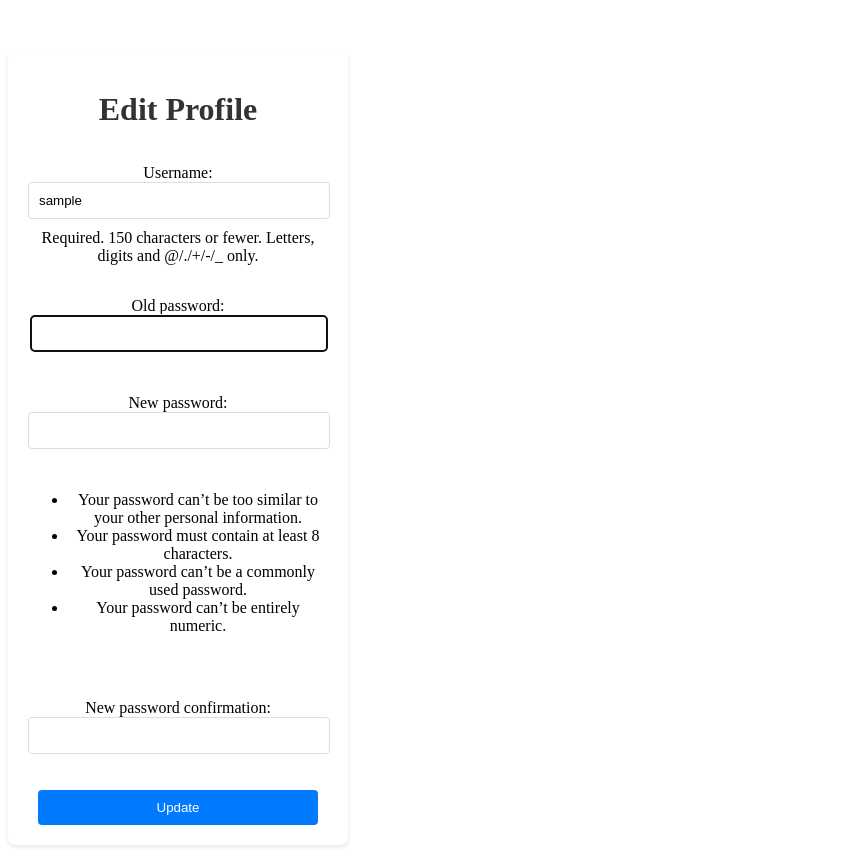
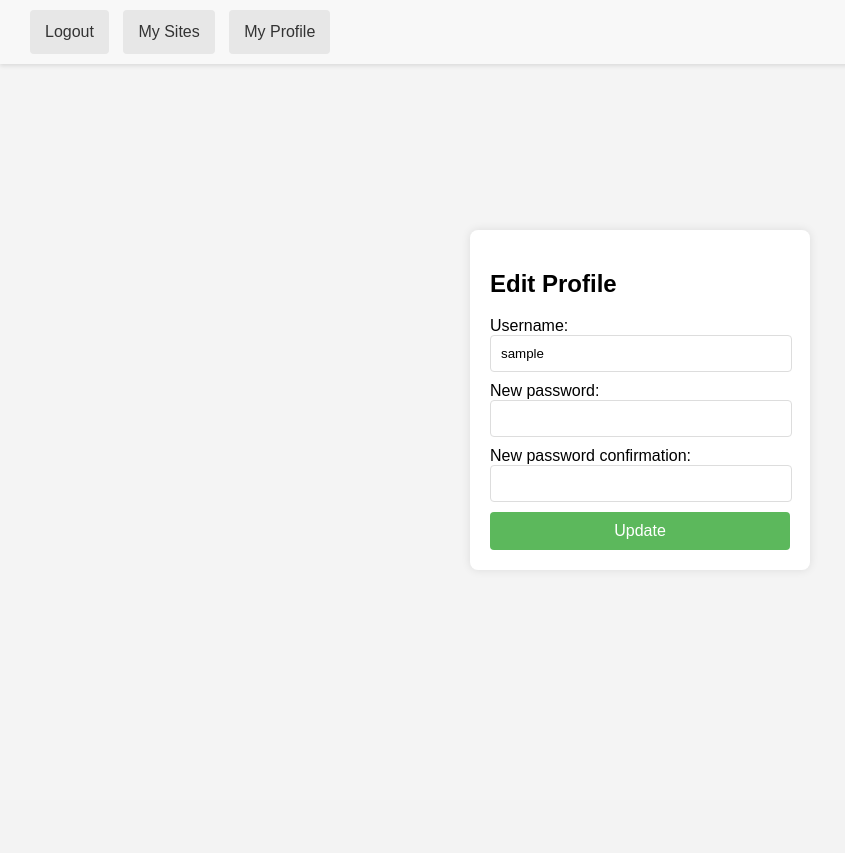
Before and after one commit to SergeyDev1996/SheepFishVPN, a Django app: page /profile-edit/ in a window 1280 px wide. Shown: the whole page, without its empty margins (0-845 px from the left). After the commit the page ends 550 px from the top, so only its background shows below. Run offline with Django 4.2, Linux system fonts and the light colour scheme; the visitor is signed in with stand-in values (Sample User, id 1).

Commit message:
design improvements

```diff
--- a/sites/urls.py
+++ b/sites/urls.py
@@ -5,7 +5,6 @@ from sites.views import create_site, my_sites_view, my_proxy_view
 urlpatterns = [
     path('create_site/', create_site, name='create_site'),
     path('sites/', my_sites_view, name='my_sites'),
-    # path('<str:site_name>/', TestProxyView.as_view(), name='proxy_view')
     path('<str:site_name>/', my_proxy_view, name='proxy_view'),
     re_path(r'^(?P<site_name>[^/]+)/(?P<link>.*)$', my_proxy_view, name='my_proxy_view'),
 ]
--- a/static/css/user/edit-profile.css
+++ b/static/css/user/edit-profile.css
@@ -1,27 +1,29 @@
-/* Edit Profile Page Styles */
-.edit-profile-container {
-    background: white;
+/* Include this in your base.css or a separate CSS file */
+
+/* Overall layout */
+body, html {
+    height: 100%;
+    margin: 0;
+    padding: 0;
+    display: flex;
+    justify-content: center;
+    align-items: center;
+    font-family: Arial, sans-serif;
+    background: #f4f4f4;
+}
+
+/* Form container */
+.form-container {
+    background: #fff;
     padding: 20px;
     border-radius: 8px;
-    box-shadow: 0 2px 4px rgba(0, 0, 0, 0.1);
+    box-shadow: 0px 0px 10px rgba(0, 0, 0, 0.1);
     width: 300px;
-    text-align: center;
-    margin-top: 50px;
 }
 
-.edit-profile-container h1 {
-    color: #333;
-    margin-bottom: 20px;
-}
-
-.edit-profile-container form {
-    display: flex;
-    flex-direction: column;
-    align-items: center;
-}
-
-.edit-profile-container input[type="text"],
-.edit-profile-container input[type="password"] {
+/* Form fields */
+.form-container input[type="text"],
+.form-container input[type="password"] {
     width: calc(100% - 20px);
     padding: 10px;
     margin-bottom: 10px;
@@ -29,24 +31,29 @@
     border-radius: 4px;
 }
 
-.edit-profile-container button[type="submit"] {
-    width: calc(100% - 20px);
+/* Submit button */
+.form-container button[type="submit"] {
+    width: 100%;
     padding: 10px;
-    margin-top: 10px;
     border: none;
     border-radius: 4px;
-    background-color: #007bff;
+    background-color: #5cb85c;
     color: white;
+    font-size: 16px;
     cursor: pointer;
 }
 
-.edit-profile-container button[type="submit"]:hover {
-    background-color: #0056b3;
+.form-container button[type="submit"]:hover {
+    background-color: #4cae4c;
 }
 
-.edit-profile-container .error {
+/* Error messages */
+.errorlist {
     color: red;
-    font-size: 0.8em;
-    width: 100%;
-    text-align: left;
+    list-style: none;
+    padding: 0;
 }
+
+.errorlist li {
+    font-size: 0.9em;
+}
--- a/templates/base.html
+++ b/templates/base.html
@@ -4,10 +4,81 @@
 <head>
     <meta charset="utf-8">
     <meta name="viewport" content="width=device-width, initial-scale=1">
+    <style>
+
+    body, html {
+      height: 100%;
+      margin: 0;
+      font-family: Arial, sans-serif; /* Example font */
+    }
+
+    /* Header styles */
+    header {
+      background-color: #f8f8f8; /* Light grey background */
+      padding: 10px 20px; /* Padding to match your signup form style */
+      box-shadow: 0 2px 4px rgba(0, 0, 0, 0.1); /* Subtle shadow for depth */
+      position: fixed; /* Fixed position to stay at the top */
+      top: 0; /* Stick to the top */
+      left: 0; /* Align to the left */
+      right: 0; /* Align to the right */
+      z-index: 1000; /* Above other items */
+    }
+
+    /* Main content styles */
+    main {
+      padding-top: 60px; /* Add padding to push the main content down so it doesn't get hidden behind the fixed header */
+    }
+
+    /* Navigation link styles */
+    nav a {
+      text-decoration: none; /* Removes underline from links */
+      background-color: #e7e7e7; /* Background color for buttons */
+      color: #333; /* Dark text color for links */
+      padding: 10px 15px; /* Padding inside buttons */
+      border-radius: 4px; /* Rounded corners for buttons */
+      margin-left: 10px; /* Spacing between buttons */
+      display: inline-block; /* Display as inline-block for proper spacing */
+      line-height: 1.5; /* Line height for vertical alignment */
+      transition: background-color 0.3s; /* Transition for hover effect */
+    }
+
+    /* Hover effect for buttons */
+    nav a:hover {
+      background-color: #d4d4d4; /* Slightly darker shade on hover */
+    }
+
+    /* Main content styles */
+    main {
+      padding-top: 60px; /* Padding to push down content below fixed header */
+    }
+
+    /* Responsive design for the navigation bar */
+    @media (max-width: 768px) {
+      header {
+        padding: 10px; /* Adjust padding for smaller screens */
+      }
+
+    nav a {
+        margin-left: 5px; /* Reduce spacing between buttons on smaller screens */
+      }
+    }
+    </style>
     {% load static %}
     {% block css %}{% endblock %}
 </head>
 <body>
+<nav>
+<header>
+    <nav>
+      {% if user.is_authenticated %}
+        <a href="{% url 'user:logout' %}" class="logout-button">Logout</a>
+        <a href="{% url 'sites:my_sites' %}" class="my-sites-button">My Sites</a>
+        <a href="{% url 'user:profile' %}" class="my-profile-button">My Profile</a>
+      {% else %}
+        <a href="{% url 'user:login' %}" class="login-button">Login</a>
+      {% endif %}
+    </nav>
+</header>
 <div class="container-fluid">
     <div class="row">
         <div class="col-sm-10 ">
--- a/templates/user/edit_profile.html
+++ b/templates/user/edit_profile.html
@@ -1,15 +1,20 @@
-{% extends "base.html" %}
+{% extends 'base.html' %}
 {% block css %}
     {% load static %}
     <link rel="stylesheet" href="{% static 'css/user/edit-profile.css' %}">
 {% endblock %}
 {% block content %}
-    <div class="edit-profile-container">
-        <h1>Edit Profile</h1>
-        <form method="post">
+<div class="form-container">
+    <h2>Edit Profile</h2>
+    <form method="post" action="{% url 'user:edit_profile' %}">
         {% csrf_token %}
-            {{ user_form.as_p }}
-            {{ password_form.as_p }}
+        {{ form.non_field_errors }}
+        {{ form.username.label_tag }} {{ form.username }}
+        {% if form.username.errors %}
+            <div class="error">{{ form.username.errors.as_text }}</div>
+        {% endif %}
+        {{ form.password1.label_tag }} {{ form.password1 }}
+        {{ form.password2.label_tag }} {{ form.password2 }}
         <button type="submit">Update</button>
     </form>
 </div>
--- a/templates/user/login_template.html
+++ b/templates/user/login_template.html
@@ -1,3 +1,4 @@
+{% extends "base.html" %}
 {% block css %}
     {% load static %}
     <link rel="stylesheet" href="{% static 'css/user/login.css' %}">
--- a/user/forms.py
+++ b/user/forms.py
@@ -1,5 +1,5 @@
 from django import forms
-from django.contrib.auth.forms import UserCreationForm, PasswordChangeForm
+from django.contrib.auth.forms import UserCreationForm, PasswordChangeForm, UserChangeForm
 from django.contrib.auth.models import User
 
 from django import forms
@@ -35,10 +35,44 @@ class SignUpForm(UserCreationForm):
         return username
 
 
-class UserEditForm(forms.ModelForm):
+class EditProfileForm(UserChangeForm):
+    password1 = forms.CharField(widget=forms.PasswordInput(), required=False, label="New password")
+    password2 = forms.CharField(widget=forms.PasswordInput(), required=False, label="New password confirmation")
+
     class Meta:
         model = User
         fields = ('username',)
+        help_texts = {
+            'username': None,
+            'password1': None,
+            'password2': None  # This will remove the help text for the username field
+        }
+
+    def clean_username(self):
+        username = self.cleaned_data['username']
+        if User.objects.filter(username=username).exclude(pk=self.instance.pk).exists():
+            raise ValidationError("A user with that username already exists.")
+        return username
+
+    def clean_password2(self):
+        password1 = self.cleaned_data.get('password1')
+        password2 = self.cleaned_data.get('password2')
+        if password1 or password2:
+            if password1 != password2:
+                raise ValidationError("The two password fields didn't match.")
+        return password2
+
+    def save(self, commit=True):
+        user = super().save(commit=False)
+        password1 = self.cleaned_data.get('password1')
+
+        # Only set the password if a new one has been entered
+        if password1:
+            user.set_password(password1)
+
+        if commit:
+            user.save()
+        return user
 
 
 class CustomPasswordChangeForm(PasswordChangeForm):
--- a/user/urls.py
+++ b/user/urls.py
@@ -3,11 +3,17 @@ from django.urls import path, include
 
 from user.views import signup_view, user_profile, edit_profile
 
+from django.urls import path
+from django.contrib.auth.views import LoginView, LogoutView
+from .views import signup_view, user_profile, edit_profile
+
 urlpatterns = [
-    path("signup/", signup_view),
+    path("signup/", signup_view, name="signup"),
     path("profile/", user_profile, name="profile"),
-    path("login/", LoginView.as_view(template_name="user/login_template.html", redirect_authenticated_user=True),
-         name="login"),
+    path("login/", LoginView.as_view(template_name="user/login_template.html"), name="login"),
     path("profile-edit/", edit_profile, name="edit_profile"),
+    # Redirect to 'login' named URL after logout
+    path('logout/', LogoutView.as_view(next_page='user:login'), name='logout')
 ]
+
 app_name = "user"
--- a/user/views.py
+++ b/user/views.py
@@ -1,9 +1,10 @@
+from django.contrib import messages
 from django.http import HttpResponseRedirect
 from django.shortcuts import render, redirect
 from django.contrib.auth import login, authenticate
 from django.urls import reverse_lazy
 
-from .forms import SignUpForm, UserEditForm, CustomPasswordChangeForm
+from .forms import SignUpForm, EditProfileForm
 from django.contrib.auth.decorators import login_required
 
 
@@ -35,13 +36,12 @@ def signup_view(request):
 @login_required
 def edit_profile(request):
     if request.method == 'POST':
-        user_form = UserEditForm(request.POST, instance=request.user)
-        password_form = CustomPasswordChangeForm(request.user, request.POST)
-        if user_form.is_valid() and password_form.is_valid():
-            user_form.save()
-            password_form.save()
-            return HttpResponseRedirect(reverse_lazy("user:profile"))
+        form = EditProfileForm(request.POST, instance=request.user)
+        if form.is_valid():
+            form.save()
+            messages.success(request, 'Your profile was successfully updated!')
+            return redirect('user:profile')  # Redirect to the profile page
     else:
-        user_form = UserEditForm(instance=request.user)
-        password_form = CustomPasswordChangeForm(request.user)
-    return render(request, 'user/edit_profile.html', {'user_form': user_form, 'password_form': password_form})
+        form = EditProfileForm(instance=request.user)
+
+    return render(request, 'user/edit_profile.html', {'form': form})
```
Also changed, not shown: sites/models.py (+5 -3 lines), sites/views.py (+0 -37 lines). Lines whose indentation alone changed are shown as unchanged.
